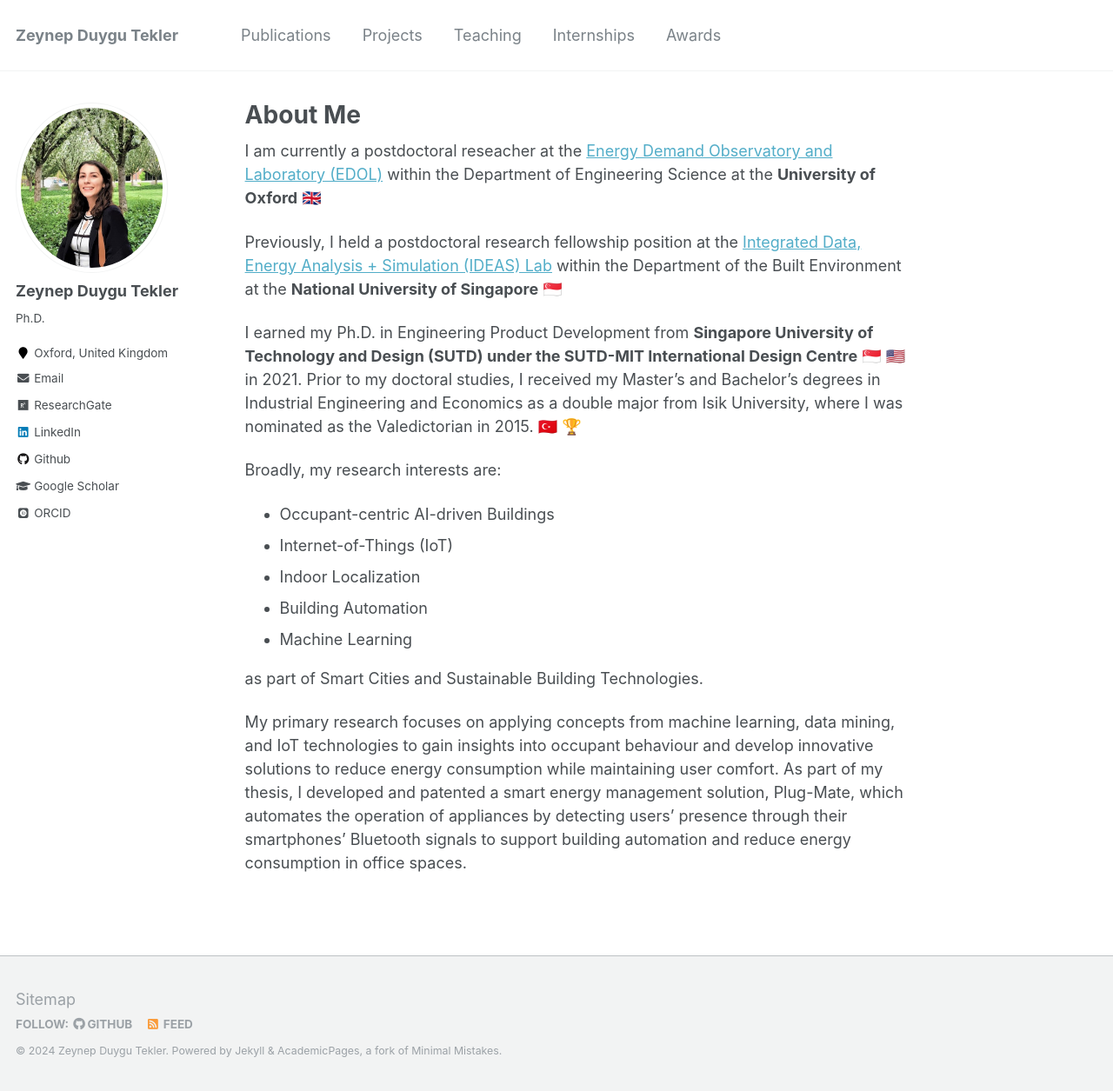
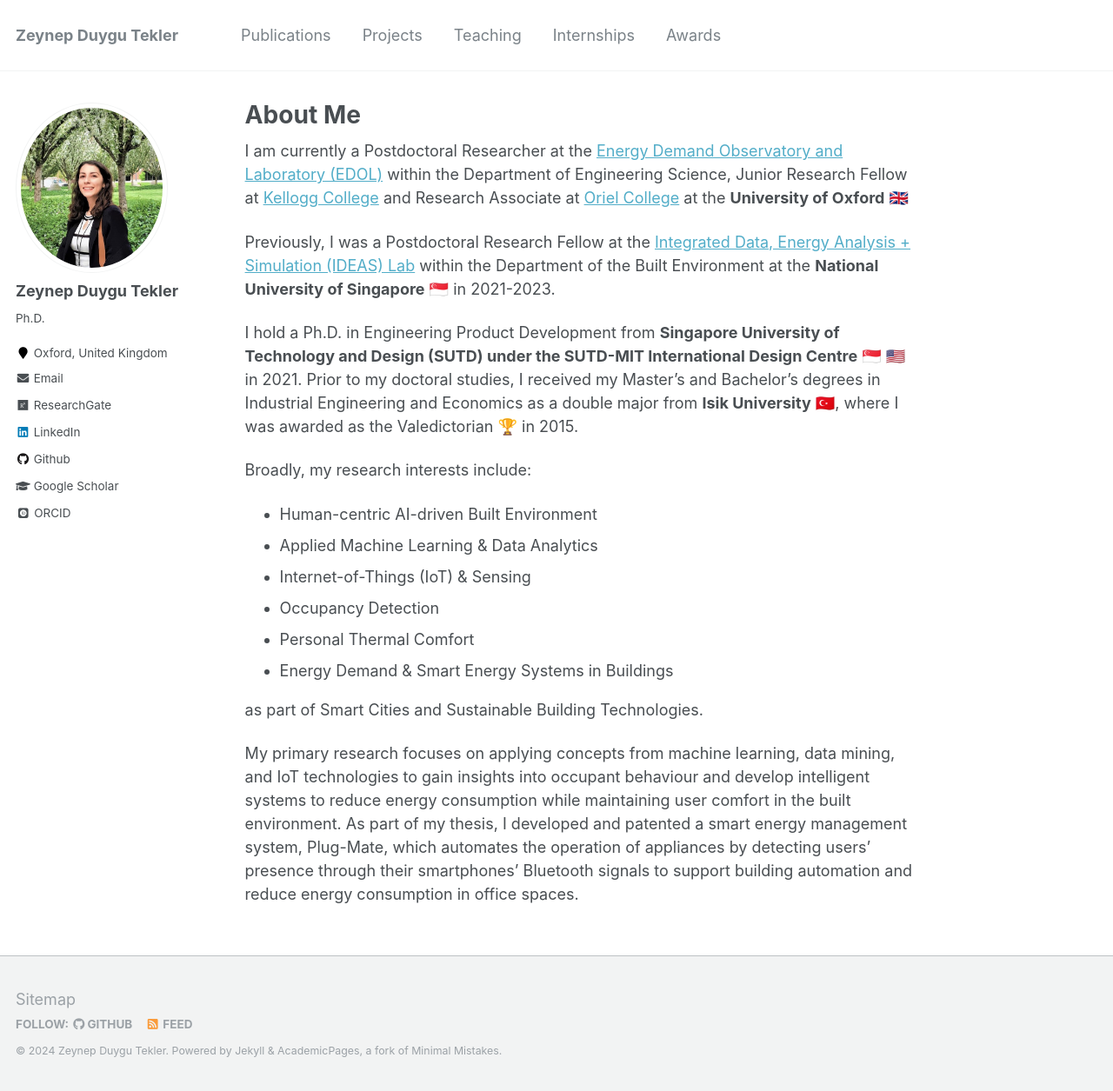
Before and after one commit to zeynepduygutekler/zeynepduygutekler.github.io, a Jekyll site: the page built from _pages/about.md, in a window 1280 px wide and 1255 px high. Shown: the whole window at 87% size. Built offline with Jekyll 4.4.1, drawn with Linux system fonts in a browser that asks for light colours; emoji names are drawn with the system emoji font; some web fonts are replaced.

Commit message:
about and teachign updated

```diff
--- a/_pages/about.md
+++ b/_pages/about.md
@@ -7,26 +7,29 @@
   - /about/
   - /about.html
 ---
-I am currently a postdoctoral reseacher at the [Energy Demand Observatory and Laboratory (EDOL)](https://edol.uk/) within the Department of Engineering Science at the **University of Oxford** :gb:
+<link href="https://cdnjs.cloudflare.com/ajax/libs/font-awesome/5.15.4/css/all.min.css" rel="stylesheet">
 
-Previously, I held a postdoctoral research fellowship position at the [Integrated Data, Energy Analysis + Simulation (IDEAS) Lab](https://ideaslab.io/) within the Department of the Built Environment at the **National University of Singapore** :singapore:
+I am currently a Postdoctoral Researcher at the [Energy Demand Observatory and Laboratory (EDOL)](https://edol.uk/) within the Department of Engineering Science, Junior Research Fellow at [Kellogg College](https://www.kellogg.ox.ac.uk/our-people/zey-nep/) and Research Associate at [Oriel College](https://www.oriel.ox.ac.uk/) at the **University of Oxford** :gb:
 
-I earned my Ph.D. in Engineering Product Development from **Singapore University of Technology and Design (SUTD) under the SUTD-MIT International Design Centre** :singapore: :us: in 2021.
+Previously, I was a Postdoctoral Research Fellow at the [Integrated Data, Energy Analysis + Simulation (IDEAS) Lab](https://ideaslab.io/) within the Department of the Built Environment at the **National University of Singapore** :singapore: in 2021-2023.
+
+I hold a Ph.D. in Engineering Product Development from **Singapore University of Technology and Design (SUTD) under the SUTD-MIT International Design Centre** :singapore: :us: in 2021.
 Prior to my doctoral studies, I received my Master's and Bachelor's degrees in Industrial Engineering and Economics
-as a double major from Isik University, where I was nominated as the Valedictorian in 2015. :tr: :trophy:
+as a double major from **Isik University** :tr:, where I was awarded as the Valedictorian :trophy: in 2015.
 
-Broadly, my research interests are:
-* Occupant-centric AI-driven Buildings
-* Internet-of-Things (IoT)
-* Indoor Localization
-* Building Automation
-* Machine Learning
+Broadly, my research interests include:
+* Human-centric AI-driven Built Environment
+* Applied Machine Learning & Data Analytics
+* Internet-of-Things (IoT) & Sensing
+* Occupancy Detection
+* Personal Thermal Comfort
+* Energy Demand & Smart Energy Systems in Buildings
 
 as part of Smart Cities and Sustainable Building Technologies.
 
 My primary research focuses on applying concepts from machine learning,
 data mining, and IoT technologies to gain insights into
-occupant behaviour and develop innovative solutions to reduce energy consumption while maintaining user comfort.
-As part of my thesis, I developed and patented a smart energy management solution, Plug-Mate,
+occupant behaviour and develop intelligent systems to reduce energy consumption while maintaining user comfort in the built environment.
+As part of my thesis, I developed and patented a smart energy management system, Plug-Mate,
 which automates the operation of appliances by detecting users' presence through their smartphones' Bluetooth signals to
 support building automation and reduce energy consumption in office spaces.
```
Also changed, not shown: _pages/teaching.md (+7 -4 lines), 1 other file.
